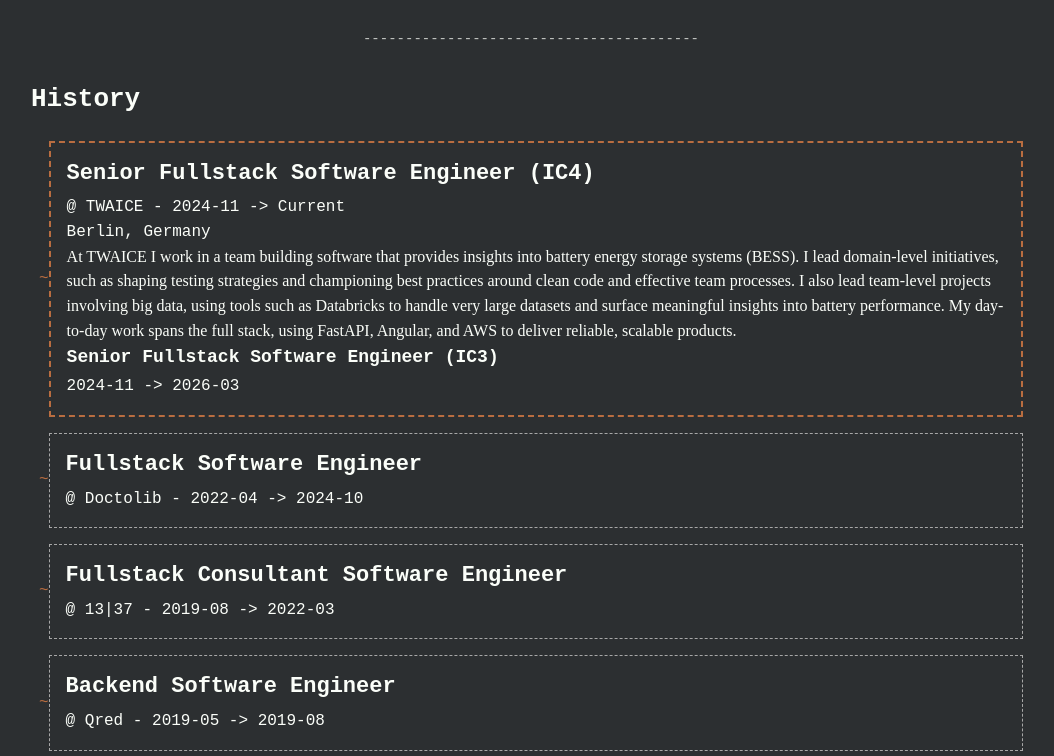
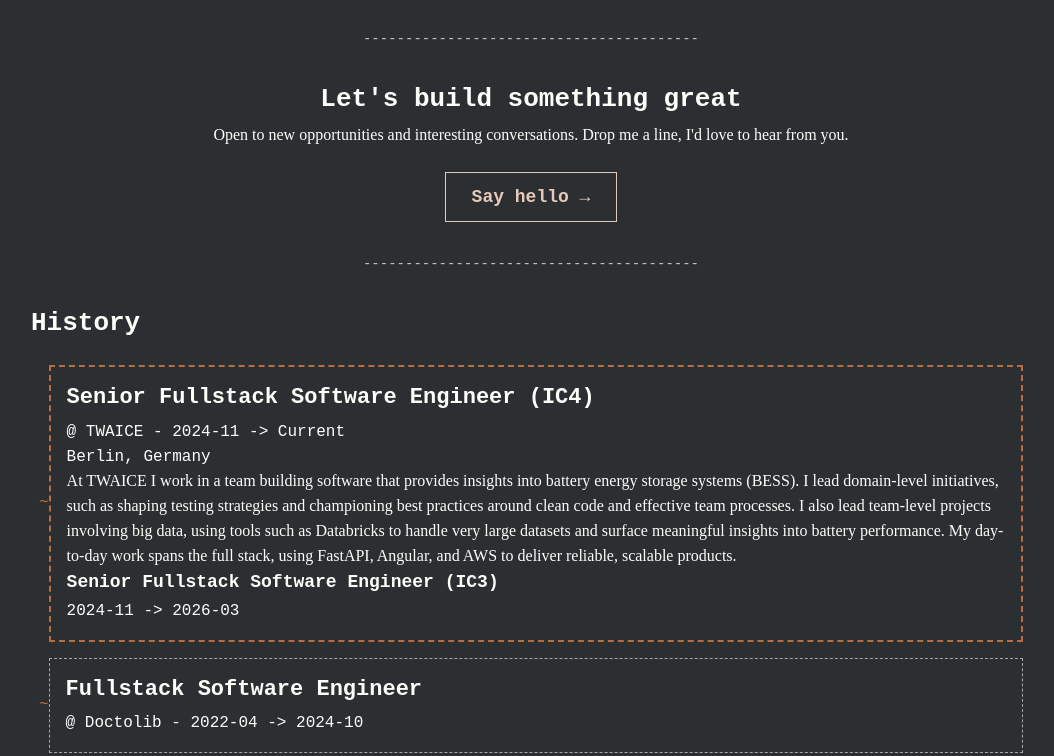
Before and after one commit to wel-shy/daniel-welsh, a Gatsby site: page / in a window 1280 px wide. Shown: the part 1051-1807 px from the top of the page, without its empty margins (109-1163 px from the left). Built offline with nearby package versions, Linux system fonts and the light colour scheme; Gatsby itself is replaced by a stand-in of ours.

Commit message:
giving contact a CTA

```diff
--- a/src/components/Contact/Contact.tsx
+++ b/src/components/Contact/Contact.tsx
@@ -1,5 +1,5 @@
 import React from "react";
-import { Anchor, Box, Stack, Text, Title } from "@mantine/core";
+import { Box, Button, Stack, Text, Title } from "@mantine/core";
 import useSocialLinksData from "../SocialLinks/useSocialLinksData";
 
 const SUBJECT = "Let's connect!";
@@ -11,28 +11,33 @@
     ? `${email}?subject=${encodeURIComponent(SUBJECT)}`
     : undefined;
 
+  if (!mailtoLink) return null;
+
   return (
-    <Box>
-      <Title order={2} mb="md">
-        Get in touch
+    <Box ta="center">
+      <Title order={2} mb="0.25em">
+        Let&apos;s build something great
       </Title>
-      <Stack gap="0.5em">
-        <Text c="var(--app-text)">
-          Have a question, an opportunity, or just want to say hello? I&apos;d
-          love to hear from you.
-        </Text>
-        {email && (
-          <Text>
-            <Anchor
-              href={mailtoLink}
-              c="var(--app-text)"
-              underline="always"
-              style={{ textDecorationColor: "var(--app-accent)" }}
-            >
-              {email.replace("mailto:", "")}
-            </Anchor>
-          </Text>
-        )}
+      <Text c="var(--app-text)" mb="1.5em">
+        Open to new opportunities and interesting conversations. Drop me a
+        line, I&apos;d love to hear from you.
+      </Text>
+      <Stack align="center">
+        <Button
+          component="a"
+          href={mailtoLink}
+          size="lg"
+          radius="0"
+          variant="outline"
+          color="accent"
+          styles={{
+            root: {
+              fontFamily: "'DM Mono', monospace",
+            },
+          }}
+        >
+          Say hello &rarr;
+        </Button>
       </Stack>
     </Box>
   );
--- a/src/pages/index.tsx
+++ b/src/pages/index.tsx
@@ -18,11 +18,11 @@
         <Text ff="'DM Mono', monospace" c="dimmed" size="sm" ta="center">{"-".repeat(40)}</Text>
         <SkillsList />
         <Text ff="'DM Mono', monospace" c="dimmed" size="sm" ta="center">{"-".repeat(40)}</Text>
+        <Contact />
+        <Text ff="'DM Mono', monospace" c="dimmed" size="sm" ta="center">{"-".repeat(40)}</Text>
         <Timeline />
         <Text ff="'DM Mono', monospace" c="dimmed" size="sm" ta="center">{"-".repeat(40)}</Text>
         <Publications />
-        <Text ff="'DM Mono', monospace" c="dimmed" size="sm" ta="center">{"-".repeat(40)}</Text>
-        <Contact />
         <Footer />
       </Stack>
     </div>
```
